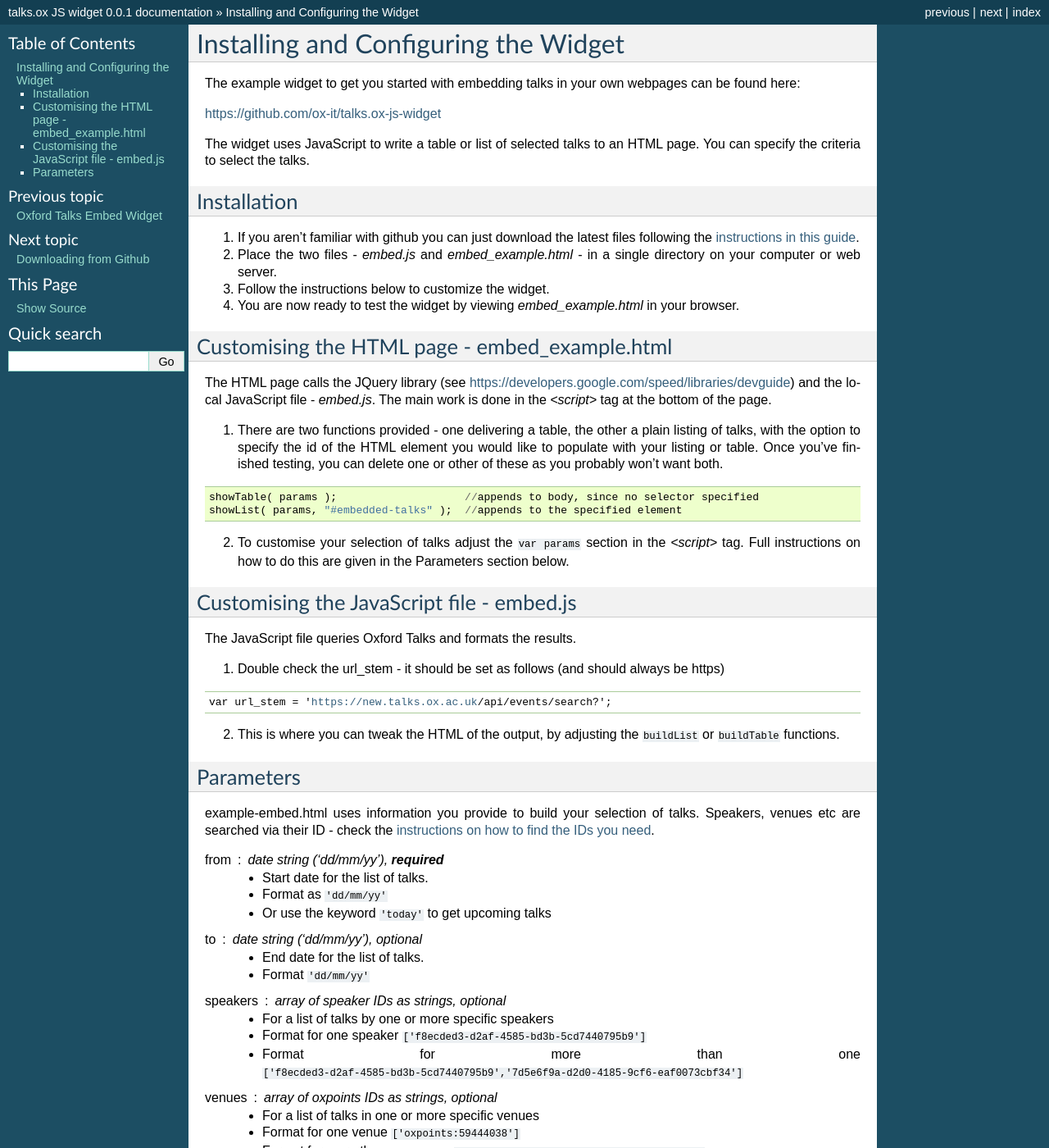
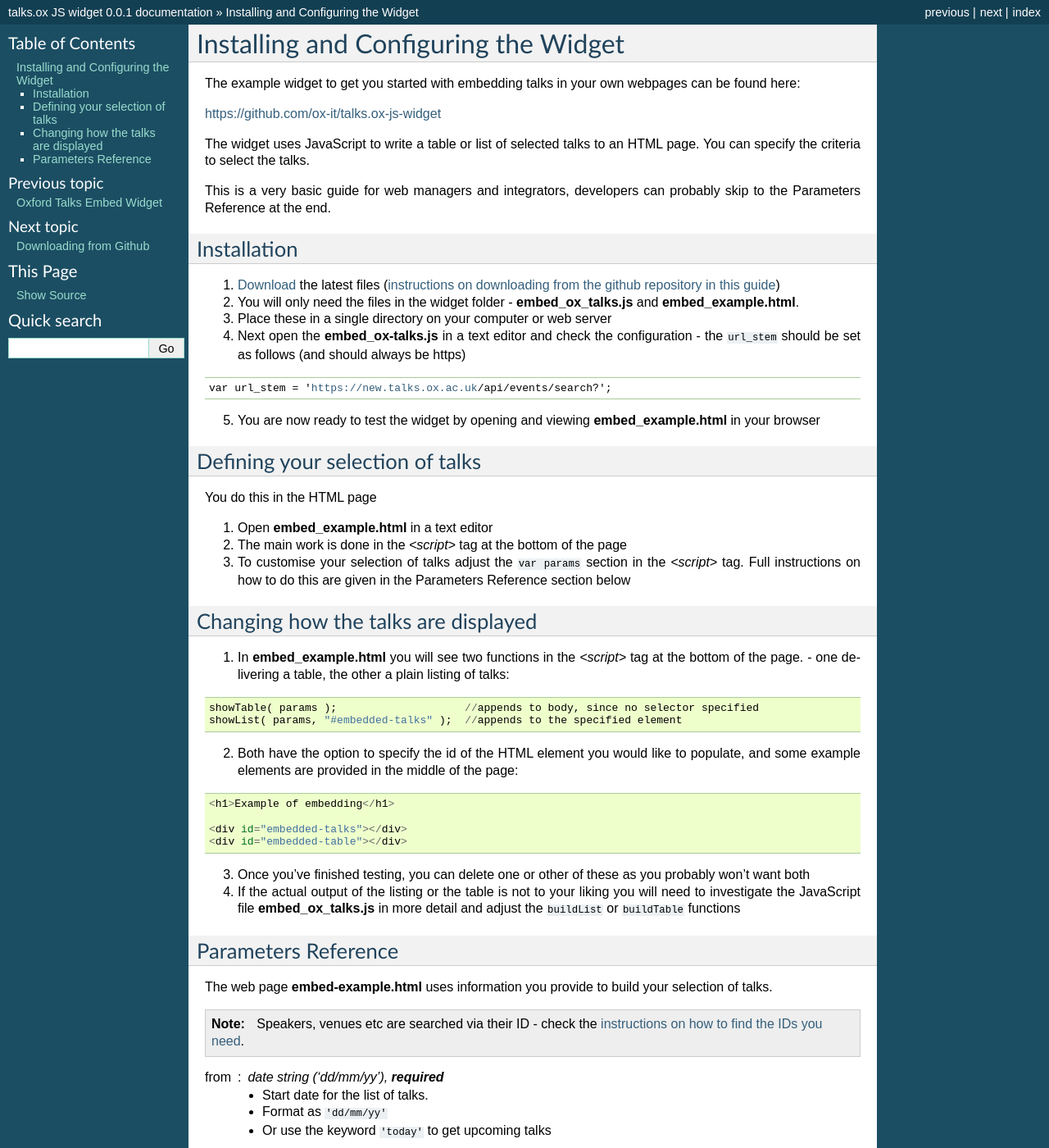
Before and after one commit to ox-it/talks.ox-js-widget, a Sphinx documentation site: the page built from docs/source/web-managers/example-embed.rst, in a window 1280 px wide and 1400 px high. Shown: the whole window at 82% size. Built offline with Sphinx 7.4.7, drawn with Linux system fonts in a browser that asks for light colours.

Commit message:
closes #11 and also rejigs for clarity

```diff
--- a/docs/source/web-managers/example-embed.rst
+++ b/docs/source/web-managers/example-embed.rst
@@ -7,46 +7,60 @@
 
 The widget uses JavaScript to write a table or list of selected talks to an HTML page. You can specify the criteria to select the talks.
 
+This is a very basic guide for web managers and integrators, developers can probably skip to the Parameters Reference at the end.
+
 Installation
 ------------
 
-1. If you aren't familiar with github you can just download the latest files following the :doc:`instructions in this guide <github-zip>`.
-2. Place the two files - *embed.js* and *embed_example.html* - in a single directory on your computer or web server.
-3. Follow the instructions below to customize the widget.
-4. You are now ready to test the widget by viewing *embed_example.html* in your browser.
-
-
-Customising the HTML page - embed_example.html
-----------------------------------------------
-
-The HTML page calls the JQuery library (see `https://developers.google.com/speed/libraries/devguide <https://developers.google.com/speed/libraries/devguide>`_) and the local JavaScript file - *embed.js*. The main work is done in the *<script>* tag at the bottom of the page.
-
-1. There are two functions provided - one delivering a table, the other a plain listing of talks, with the option to specify the id of the HTML element you would like to populate with your listing or table. Once you've finished testing, you can delete one or other of these as you probably won't want both.
-
-.. code::
-
-   showTable( params );                    //appends to body, since no selector specified
-   showList( params, "#embedded-talks" );  //appends to the specified element
-
-2. To customise your selection of talks adjust the :code:`var params` section in the *<script>* tag. Full instructions on how to do this are given in the Parameters section below.
-
-Customising the JavaScript file - embed.js
-------------------------------------------
-
-The JavaScript file queries Oxford Talks and formats the results.
-
-1. Double check the url_stem - it should be set as follows (and should always be https)
+1. `Download <https://github.com/ox-it/talks.ox-js-widget/archive/master.zip>`_ the latest files (:doc:`instructions on downloading from the github repository in this guide <github-zip>`)
+2. You will only need the files in the widget folder - **embed_ox_talks.js** and **embed_example.html**.
+3. Place these in a single directory on your computer or web server
+4. Next open the **embed_ox-talks.js** in a text editor and check the configuration - the :code:`url_stem` should be set as follows (and should always be https)
 
 .. parsed-literal::
 
    var url_stem = '|oxtalks-url-ssl|/api/events/search?';
 
-2. This is where you can tweak the HTML of the output, by adjusting the :code:`buildList` or :code:`buildTable` functions.
+5. You are now ready to test the widget by opening and viewing **embed_example.html** in your browser
 
-Parameters
-----------
+Defining your selection of talks
+--------------------------------
 
-example-embed.html uses information you provide to build your selection of talks. Speakers, venues etc are searched via their ID - check the :doc:`instructions on how to find the IDs you need <find-ids>`.
+You do this in the HTML page
+
+1. Open **embed_example.html** in a text editor
+2. The main work is done in the *<script>* tag at the bottom of the page
+3. To customise your selection of talks adjust the :code:`var params` section in the *<script>* tag. Full instructions on how to do this are given in the Parameters Reference section below
+
+Changing how the talks are displayed
+------------------------------------
+
+1. In **embed_example.html** you will see two functions in the *<script>* tag at the bottom of the page. - one delivering a table, the other a plain listing of talks:
+
+.. code::
+
+      showTable( params );                    //appends to body, since no selector specified
+      showList( params, "#embedded-talks" );  //appends to the specified element
+
+2. Both have the option to specify the id of the HTML element you would like to populate, and some example elements are provided in the middle of the page:
+
+.. code::
+
+     <h1>Example of embedding</h1>
+
+     <div id="embedded-talks"></div>
+     <div id="embedded-table"></div>
+
+3. Once you've finished testing, you can delete one or other of these as you probably won't want both
+
+4. If the actual output of the listing or the table is not to your liking you will need to investigate the JavaScript file **embed_ox_talks.js** in more detail and adjust the :code:`buildList` or :code:`buildTable` functions
+
+Parameters Reference
+--------------------
+
+The web page **embed-example.html** uses information you provide to build your selection of talks.
+
+.. Note:: Speakers, venues etc are searched via their ID - check the :doc:`instructions on how to find the IDs you need <find-ids>`.
 
 from : date string ('dd/mm/yy'), **required**
      * Start date for the list of talks.
```
